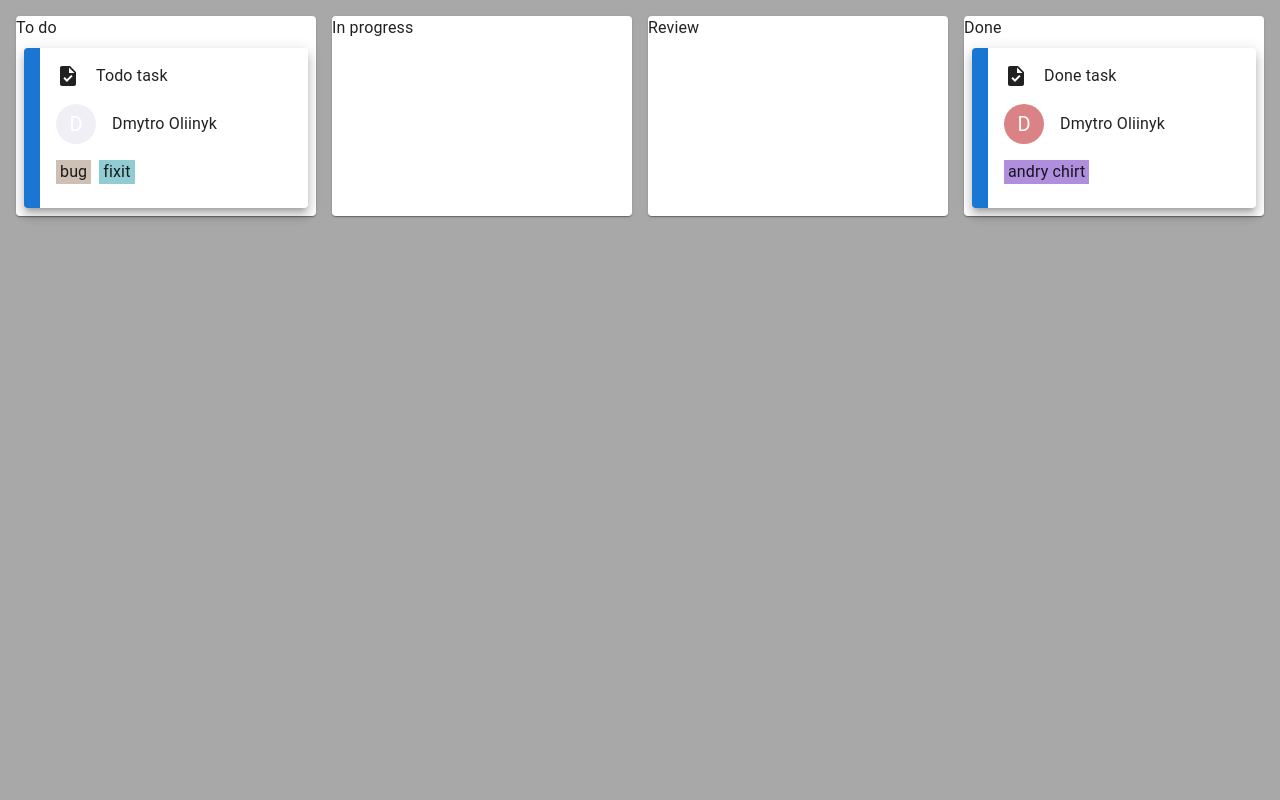
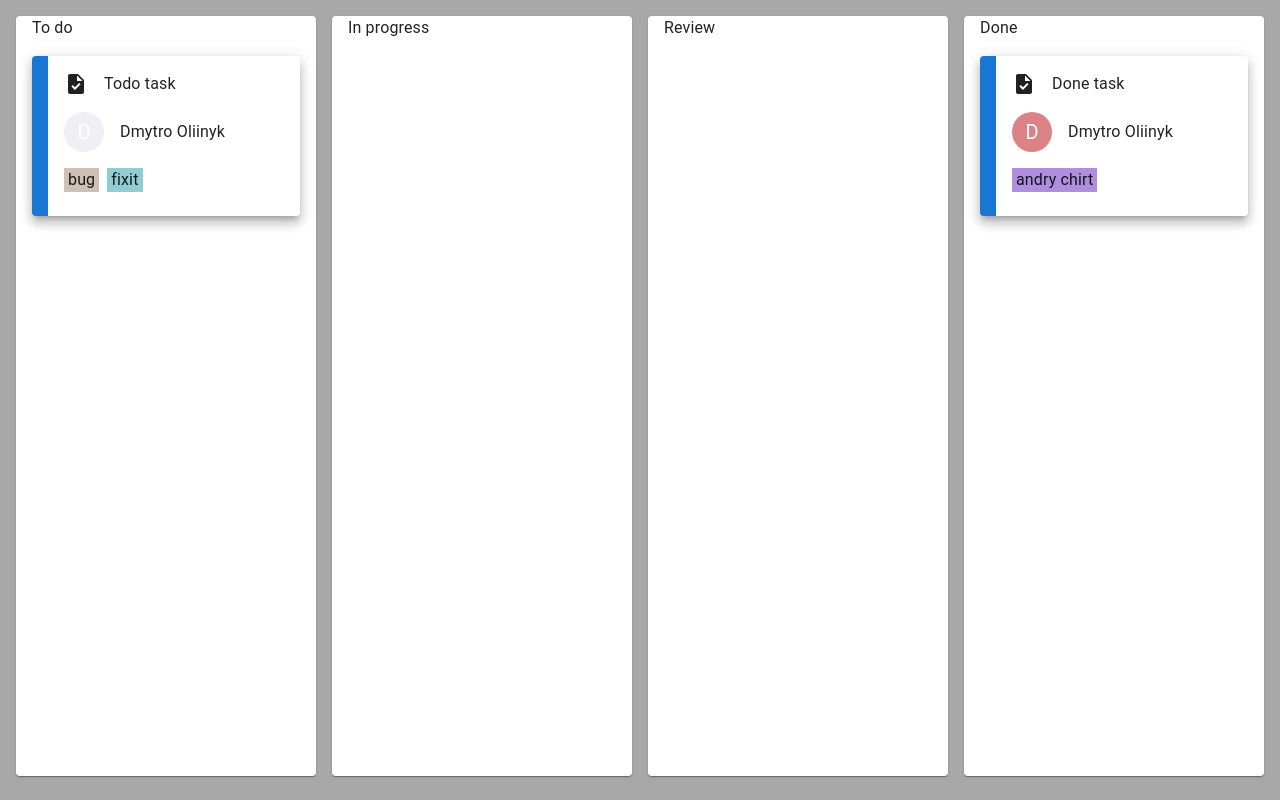
Before and after one commit to dmitiyoleynik/kanban-board, a React (Create React App) app: page / in a window 1280 px wide. Built offline with nearby package versions, Linux system fonts and the light colour scheme.

Commit message:
Updated styles

```diff
--- a/src/components/Card/card.styles.ts
+++ b/src/components/Card/card.styles.ts
@@ -1,18 +1,10 @@
-import { green } from '@mui/material/colors';
 import { createStyles, makeStyles } from '@mui/styles';
 
 const useCardStyles = makeStyles(theme =>
   createStyles({
     card: {
-      margin: theme.spacing(1),
-      borderLeftStyle: 'solid',
-      borderLeftWidth: theme.spacing(2),
-      borderColor: theme.palette.primary.main,
-    },
-    cardInfo: {
-      flexDirection: 'column',
-      justifyContent: 'space-between',
-      alignItems: 'flex-start',
+      margin: theme.spacing(2),
+      borderLeft: theme.borders.solid(16, theme.palette.primary.main),
     },
     assignedTo: {
       alignItems: 'center',
--- a/src/components/Card/index.tsx
+++ b/src/components/Card/index.tsx
@@ -6,12 +6,12 @@ import { Avatar, CardContent, Stack, Typography } from '@mui/material';
 
 import Tag from 'components/Tag';
 
-import { ICard } from 'types/card';
+import { ICard as ICardProps } from 'types/card';
 import { randomColor } from 'services/random';
 
 import useCardStyles from './card.styles';
 
-const Card: FC<ICard> = ({ id, title, tags, assignedTo }) => {
+const Card: FC<ICardProps> = ({ id, title, tags, assignedTo }) => {
   const dragStartHandler = useCallback((e: DragEvent<HTMLDivElement>) => e.dataTransfer.setData('text/plain', id.toString()), [id]);
   const avatarLetter = useMemo(() => assignedTo.slice(0, 1), [assignedTo]);
   const avatarColor = useMemo(() => randomColor(), []);
@@ -20,7 +20,7 @@ const Card: FC<ICard> = ({ id, title, tags, assignedTo }) => {
   return (
     <MuiCard raised className={style.card} draggable onDragStart={dragStartHandler}>
       <CardContent>
-        <Stack className={style.cardInfo} spacing={2}>
+        <Stack spacing={2}>
           <Stack direction="row" spacing={2}>
             <TaskIcon />
             <Typography>{title}</Typography>
@@ -32,7 +32,7 @@ const Card: FC<ICard> = ({ id, title, tags, assignedTo }) => {
           {tags && (
             <Stack direction="row" spacing={1}>
               {tags.map(tag => (
-                <Tag title={tag} />
+                <Tag title={tag} key={tag} />
               ))}
             </Stack>
           )}
--- a/src/containers/Board/board.styles.ts
+++ b/src/containers/Board/board.styles.ts
@@ -3,6 +3,7 @@ import { makeStyles } from '@mui/styles';
 const useBoardStyles = makeStyles(theme => ({
   board: {
     padding: theme.spacing(2),
+    height: '95%',
   },
 }));
 
--- a/src/containers/Board/index.tsx
+++ b/src/containers/Board/index.tsx
@@ -1,13 +1,14 @@
 import { FC, useCallback, useState } from 'react';
 
-import BoardColumn from 'containers/ColumnBody';
+import { Stack } from '@mui/material';
+
+import BoardColumn from 'containers/BoardColumn';
 
 import type { TaskType } from 'types/task';
 import { ICard } from 'types/card';
 
 import { taskTypes } from 'utils/constants';
 
-import { Stack } from '@mui/material';
 import useBoardStyles from './board.styles';
 
 const cardsMocked: ICard[] = [
@@ -39,7 +40,7 @@ const Board: FC = () => {
   return (
     <Stack className={styles.board} direction="row" spacing={2}>
       {taskTypes.map(typeName => (
-        <BoardColumn type={typeName} dropHandler={onDrop} cards={cards.filter(card => card.initialState === typeName)} key={typeName} />
+        <BoardColumn columnName={typeName} dropHandler={onDrop} cards={cards.filter(card => card.initialState === typeName)} key={typeName} />
       ))}
     </Stack>
   );
--- a/src/containers/ColumnBody/columnBody.styles.ts
+++ b/src/containers/BoardColumn/columnBody.styles.ts
@@ -1,8 +1,11 @@
 import { makeStyles } from '@mui/styles';
 
-const useBoardColumnStyles = makeStyles(() => ({
+const useBoardColumnStyles = makeStyles(theme => ({
   body: {
     flex: 1,
+  },
+  columnName: {
+    paddingLeft: theme.spacing(2),
   },
 }));
 
--- a/src/containers/ColumnBody/index.tsx
+++ b/src/containers/BoardColumn/index.tsx
@@ -1,16 +1,17 @@
 import { FC, DragEvent, useCallback } from 'react';
+
+import { Paper, Stack, Typography } from '@mui/material';
 
 import Card from 'components/Card';
 
 import { ICard } from 'types/card';
 import { TaskType } from 'types/task';
 
-import { Paper, Stack, Typography } from '@mui/material';
 import useBoardColumnStyles from './columnBody.styles';
 
-interface IBody {
+interface IBoardColumn {
   cards: ICard[];
-  type: TaskType;
+  columnName: TaskType;
   dropHandler: (newState: TaskType, cardId: number) => void;
 }
 
@@ -18,7 +19,7 @@ const onDragOver = (e: DragEvent<HTMLDivElement>) => {
   e.preventDefault();
 };
 
-const BoardColumn: FC<IBody> = ({ cards, type, dropHandler }) => {
+const BoardColumn: FC<IBoardColumn> = ({ cards, columnName, dropHandler }) => {
   const styles = useBoardColumnStyles();
 
   const onDrop = useCallback(
@@ -26,14 +27,14 @@ const BoardColumn: FC<IBody> = ({ cards, type, dropHandler }) => {
       e.preventDefault();
 
       const id = parseInt(e.dataTransfer.getData('text/plain'), 10);
-      dropHandler(type, id);
+      dropHandler(columnName, id);
     },
-    [dropHandler, type],
+    [dropHandler, columnName],
   );
 
   return (
     <Paper className={styles.body} onDragOver={onDragOver} onDrop={onDrop}>
-      <Typography>{type}</Typography>
+      <Typography className={styles.columnName}>{columnName}</Typography>
       <Stack>
         {cards.map(card => (
           <Card {...card} key={card.id} />
--- a/src/theme/index.ts
+++ b/src/theme/index.ts
@@ -3,7 +3,7 @@ import { createTheme } from '@mui/material/styles';
 const theme = createTheme({
   spacing: 8,
   borders: {
-    solid: size => `${size}px solid`,
+    solid: (size: number, color?: string) => (color ? `${size}px solid ${color}` : `${size}px solid`),
   },
 });
 
--- a/src/types/index.d.ts
+++ b/src/types/index.d.ts
@@ -8,12 +8,12 @@ declare module '@mui/styles' {
 declare module '@mui/material/styles' {
   interface Theme {
     borders: {
-      solid: (number) => string;
+      solid: (size: number, color?: string) => string;
     };
   }
   interface ThemeOptions {
     borders: {
-      solid: (number) => string;
+      solid: (size: number, color?: string) => string;
     };
   }
 }
```
